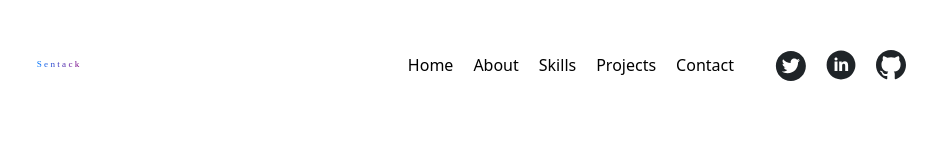
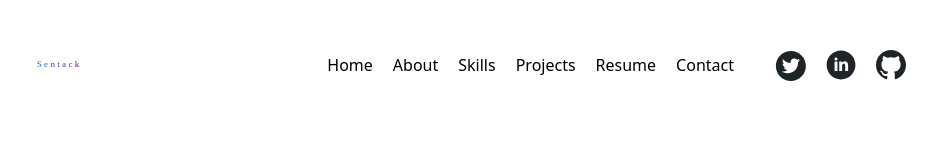
Before and after one commit to sentack/react-portfolio, a React (Create React App) app: page / in a window 1280 px wide. Shown: the top 160 px of the page, without its empty margins (162-1099 px from the left). Built offline with nearby package versions, Linux system fonts and the light colour scheme.

Commit message:
added resume file

```diff
--- a/src/App.js
+++ b/src/App.js
@@ -6,6 +6,7 @@ import About from "./Pages/About";
 import Contact from "./Pages/Contact";
 import Projects from "./Pages/Projects";
 import Skills from "./Pages/Skills";
+
 function App() {
   return (
     <Router>
--- a/src/Components/Header.js
+++ b/src/Components/Header.js
@@ -8,6 +8,7 @@ function Header() {
   const toggleClass = () => {
     setIsOpen(!isOpen);
   };
+
 
   return (
     <header className="container mx-auto md:flex justify-between py-2 max-width">
@@ -54,6 +55,9 @@ function Header() {
             <NavLink to="/projects" onClick={toggleClass}>
               Projects
             </NavLink>
+          </li>
+          <li className="pb-1 md:pb-0">
+            <a href="resume.pdf" download="resume.pdf">Resume</a>
           </li>
           <li>
             <NavLink to="/contact" onClick={toggleClass}>
--- a/src/Details.js
+++ b/src/Details.js
@@ -4,6 +4,8 @@ import logo from "./assets/logo2.svg";
 
 // Profile Image
 import profile from "./assets/profile.jpg";
+
+
 
 // Tech stack images
 import html from "./assets/techstack/html.png";
@@ -32,6 +34,7 @@ export const logos = {
   logogradient: logogradient,
   logo: logo,
 };
+
 
 // Enter your Personal Details here
 export const personalDetails = {
```
Also changed, not shown: 2 other files (tests, documents, lock files or other folders).
